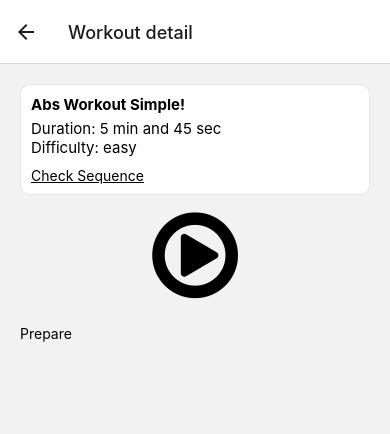
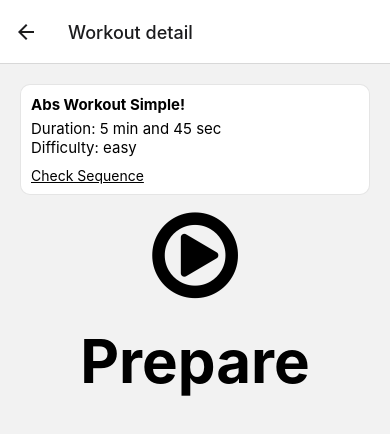
Before and after one commit to Isrealsix/workout, a React Native app: screen / in a window 390 px wide. Both pictures are taken after a click on the element 195 px from the left and 212 px from the top of the page. Shown: the top 434 px of the page. Built offline with nearby package versions, Linux system fonts and the light colour scheme.

Commit message:
styled texts

```diff
--- a/screens/WorkoutDetailScreen.tsx
+++ b/screens/WorkoutDetailScreen.tsx
@@ -83,8 +83,8 @@
           </View>
         )}
       </View>
-      <View>
-        <Text>
+      <View style={{ alignItems: "center" }}>
+        <Text style={{ fontSize: 60, fontWeight: "bold" }}>
           {sequence.length === 0
             ? "Prepare"
             : hasReachedEnd
```
